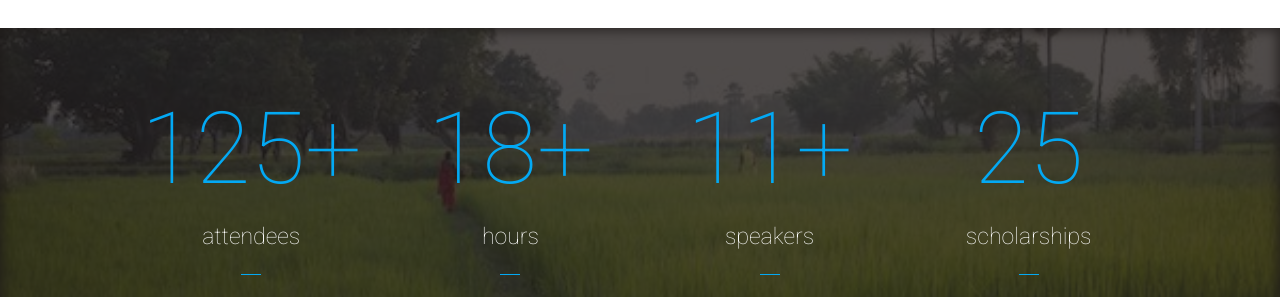
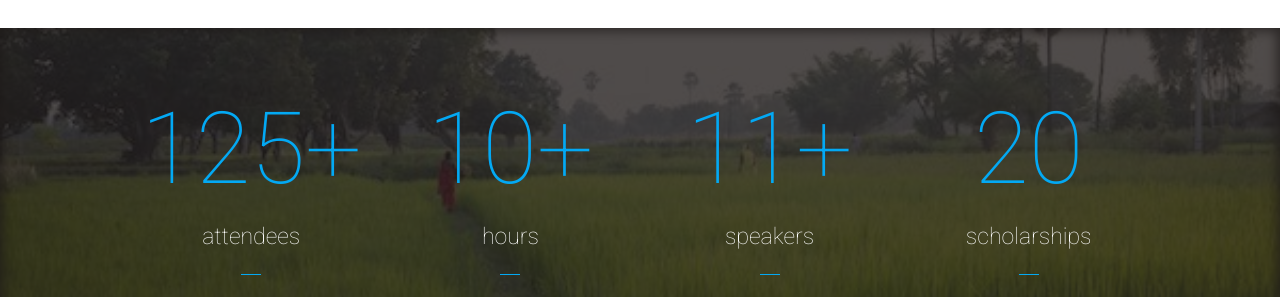
Before and after one commit to ravinepal/visitjanakpur, a Jekyll site: the page built from index.html, in a window 1280 px wide and 900 px high, scrolled down 1269 px. Shown: the part 170-467 px from the top of the window. Built offline with Jekyll 4.4.1, drawn with Linux system fonts in a browser that asks for light colours; nearby versions of some CDN libraries; comment, search, counter and statistics services are not loaded.

Commit message:
Update _config.yml

```diff
--- a/_config.yml
+++ b/_config.yml
@@ -72,9 +72,9 @@ aboutBlock:
 statisticBlockImage: "statistic.jpg"
 statisticBlock:
  - {count: "125", specialCharacter: "+", info: "attendees", detail: "from around the country"}
- - {count: "18", specialCharacter: "+", info: "hours", detail: "of inspiring ideas, and hands on workshops"}
+ - {count: "10", specialCharacter: "+", info: "hours", detail: "of inspiring ideas, and hands on workshops"}
  - {count: "11", specialCharacter: "+", info: "speakers", detail: "from Nepal and beyond"}
- - {count: "25", specialCharacter: "", info: "scholarships", detail: "to young women to learn coding"}
+ - {count: "20", specialCharacter: "", info: "scholarships", detail: "to young women to learn coding"}
 
 # Latest News Block
 latestNewsTitle: "Blog"
```
